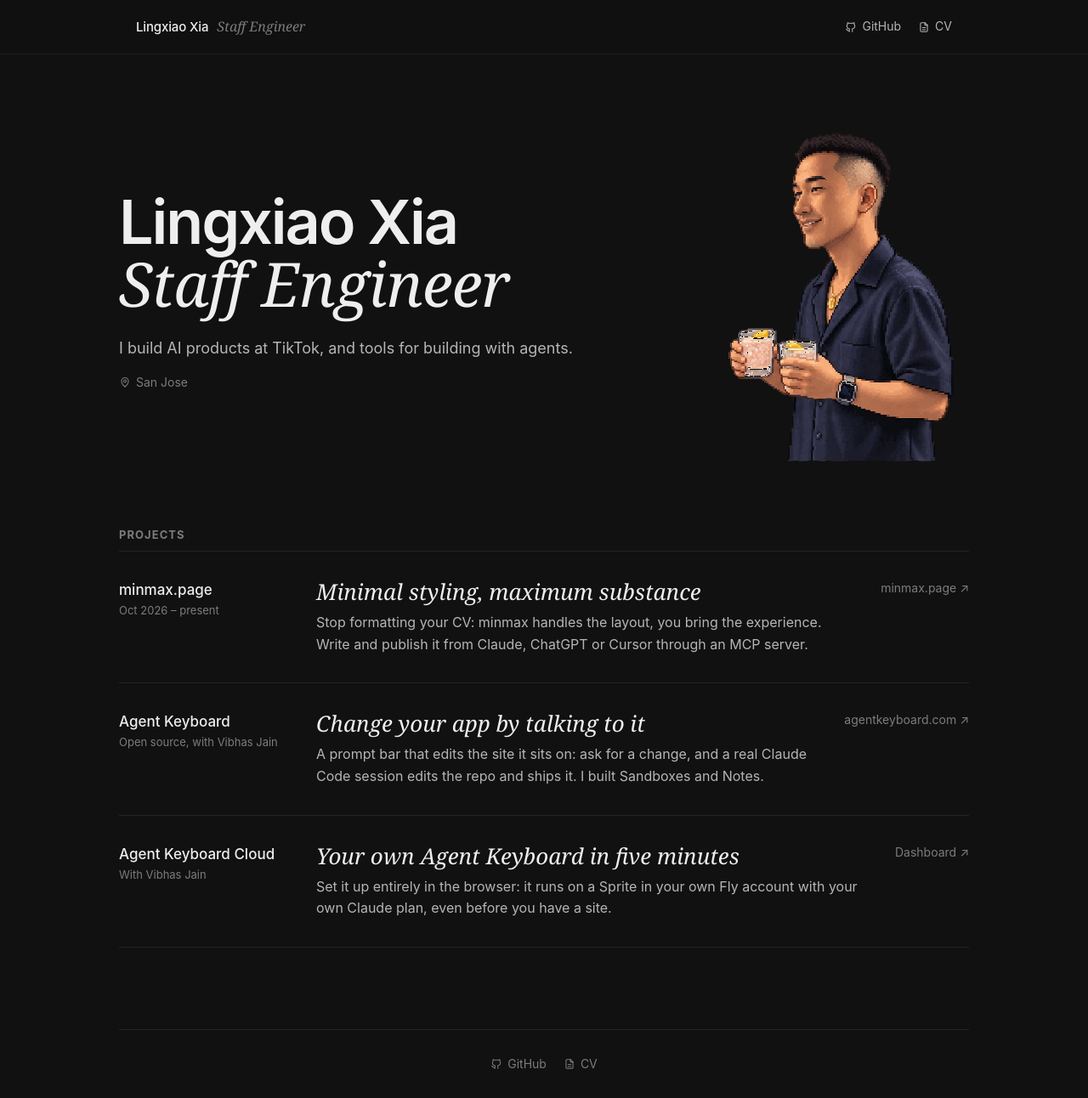
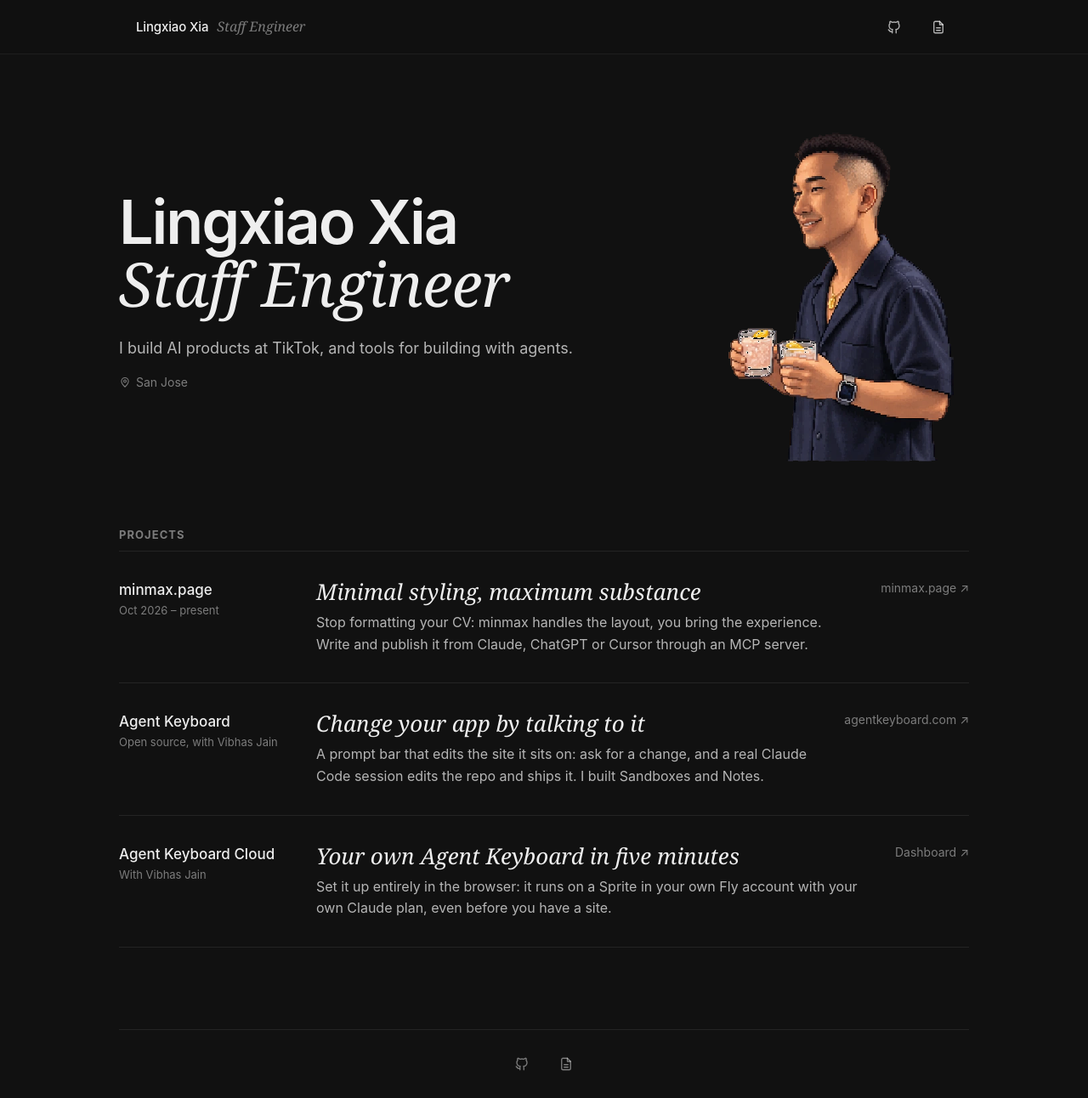
Before and after one commit to xialingxiao/lingxiao.io, a plain HTML site: page index.html in a window 1280 px wide. Shown: the whole page at 85% size. Drawn offline with Linux system fonts and the light colour scheme; a script that the page names is missing.

Commit message:
Nav: icons only
Co-Authored-By: Claude Opus 5.5 <noreply@anthropic.com>

```diff
--- a/index.html
+++ b/index.html
@@ -31,7 +31,7 @@
   .brand b { font-size: 15px; font-weight: 500; letter-spacing: -.01em; }
   .brand span { color: #ffffff73; font-size: 16px; }
   .site-nav { display: flex; align-items: center; gap: 20px; font-size: 14px; color: #ffffffb0; }
-  .site-nav a { display: inline-flex; align-items: center; gap: 6px; min-height: 32px; text-decoration: none; }
+  .site-nav a { justify-content: center; min-width: 32px; display: inline-flex; align-items: center; gap: 6px; min-height: 32px; text-decoration: none; }
   @media (hover: hover) { .site-nav a:hover { color: #ffffffed; } }
 
   main { max-width: 1000px; margin: 0 auto; padding: 0 20px; }
@@ -68,8 +68,8 @@
 <header class="site-header">
   <a class="brand" href="/"><b>Lingxiao Xia</b><span class="serif">Staff Engineer</span></a>
   <nav class="site-nav" aria-label="Links">
-    <a href="https://github.com/xialingxiao" target="_blank" rel="noopener"><svg viewBox="0 0 24 24" width="14" height="14" fill="none" stroke="currentColor" stroke-width="1.8" stroke-linecap="round" stroke-linejoin="round" aria-hidden="true"><path d="M9 19c-4.3 1.4-4.3-2.5-6-3m12 5v-3.5c0-1 .1-1.4-.5-2 2.8-.3 5.5-1.4 5.5-6a4.6 4.6 0 0 0-1.3-3.2 4.2 4.2 0 0 0-.1-3.2s-1.1-.3-3.5 1.3a12.3 12.3 0 0 0-6.2 0C6.5 2.8 5.4 3.1 5.4 3.1a4.2 4.2 0 0 0-.1 3.2A4.6 4.6 0 0 0 4 9.5c0 4.6 2.7 5.7 5.5 6-.6.6-.6 1.2-.5 2V21"/></svg>GitHub</a>
-    <a href="https://cv.lingxiao.io" target="_blank" rel="noopener"><svg viewBox="0 0 24 24" width="14" height="14" fill="none" stroke="currentColor" stroke-width="1.8" stroke-linecap="round" stroke-linejoin="round" aria-hidden="true"><path d="M14 3H7a2 2 0 0 0-2 2v14a2 2 0 0 0 2 2h10a2 2 0 0 0 2-2V8z"/><path d="M14 3v5h5M9 13h6M9 17h6"/></svg>CV</a>
+    <a href="https://github.com/xialingxiao" target="_blank" rel="noopener" aria-label="GitHub" title="GitHub"><svg viewBox="0 0 24 24" width="18" height="18" fill="none" stroke="currentColor" stroke-width="1.8" stroke-linecap="round" stroke-linejoin="round" aria-hidden="true"><path d="M9 19c-4.3 1.4-4.3-2.5-6-3m12 5v-3.5c0-1 .1-1.4-.5-2 2.8-.3 5.5-1.4 5.5-6a4.6 4.6 0 0 0-1.3-3.2 4.2 4.2 0 0 0-.1-3.2s-1.1-.3-3.5 1.3a12.3 12.3 0 0 0-6.2 0C6.5 2.8 5.4 3.1 5.4 3.1a4.2 4.2 0 0 0-.1 3.2A4.6 4.6 0 0 0 4 9.5c0 4.6 2.7 5.7 5.5 6-.6.6-.6 1.2-.5 2V21"/></svg></a>
+    <a href="https://cv.lingxiao.io" target="_blank" rel="noopener" aria-label="CV" title="CV"><svg viewBox="0 0 24 24" width="18" height="18" fill="none" stroke="currentColor" stroke-width="1.8" stroke-linecap="round" stroke-linejoin="round" aria-hidden="true"><path d="M14 3H7a2 2 0 0 0-2 2v14a2 2 0 0 0 2 2h10a2 2 0 0 0 2-2V8z"/><path d="M14 3v5h5M9 13h6M9 17h6"/></svg></a>
   </nav>
 </header>
 
@@ -120,8 +120,8 @@
 
 <footer class="site-footer">
   <nav class="site-nav" aria-label="Footer links">
-    <a href="https://github.com/xialingxiao" target="_blank" rel="noopener"><svg viewBox="0 0 24 24" width="14" height="14" fill="none" stroke="currentColor" stroke-width="1.8" stroke-linecap="round" stroke-linejoin="round" aria-hidden="true"><path d="M9 19c-4.3 1.4-4.3-2.5-6-3m12 5v-3.5c0-1 .1-1.4-.5-2 2.8-.3 5.5-1.4 5.5-6a4.6 4.6 0 0 0-1.3-3.2 4.2 4.2 0 0 0-.1-3.2s-1.1-.3-3.5 1.3a12.3 12.3 0 0 0-6.2 0C6.5 2.8 5.4 3.1 5.4 3.1a4.2 4.2 0 0 0-.1 3.2A4.6 4.6 0 0 0 4 9.5c0 4.6 2.7 5.7 5.5 6-.6.6-.6 1.2-.5 2V21"/></svg>GitHub</a>
-    <a href="https://cv.lingxiao.io" target="_blank" rel="noopener"><svg viewBox="0 0 24 24" width="14" height="14" fill="none" stroke="currentColor" stroke-width="1.8" stroke-linecap="round" stroke-linejoin="round" aria-hidden="true"><path d="M14 3H7a2 2 0 0 0-2 2v14a2 2 0 0 0 2 2h10a2 2 0 0 0 2-2V8z"/><path d="M14 3v5h5M9 13h6M9 17h6"/></svg>CV</a>
+    <a href="https://github.com/xialingxiao" target="_blank" rel="noopener" aria-label="GitHub" title="GitHub"><svg viewBox="0 0 24 24" width="18" height="18" fill="none" stroke="currentColor" stroke-width="1.8" stroke-linecap="round" stroke-linejoin="round" aria-hidden="true"><path d="M9 19c-4.3 1.4-4.3-2.5-6-3m12 5v-3.5c0-1 .1-1.4-.5-2 2.8-.3 5.5-1.4 5.5-6a4.6 4.6 0 0 0-1.3-3.2 4.2 4.2 0 0 0-.1-3.2s-1.1-.3-3.5 1.3a12.3 12.3 0 0 0-6.2 0C6.5 2.8 5.4 3.1 5.4 3.1a4.2 4.2 0 0 0-.1 3.2A4.6 4.6 0 0 0 4 9.5c0 4.6 2.7 5.7 5.5 6-.6.6-.6 1.2-.5 2V21"/></svg></a>
+    <a href="https://cv.lingxiao.io" target="_blank" rel="noopener" aria-label="CV" title="CV"><svg viewBox="0 0 24 24" width="18" height="18" fill="none" stroke="currentColor" stroke-width="1.8" stroke-linecap="round" stroke-linejoin="round" aria-hidden="true"><path d="M14 3H7a2 2 0 0 0-2 2v14a2 2 0 0 0 2 2h10a2 2 0 0 0 2-2V8z"/><path d="M14 3v5h5M9 13h6M9 17h6"/></svg></a>
   </nav>
 </footer>
 <script src="https://ak-lingxiao-io-b5dxn.sprites.app/widget.js" data-site="lingxiao-io" defer></script>
```
